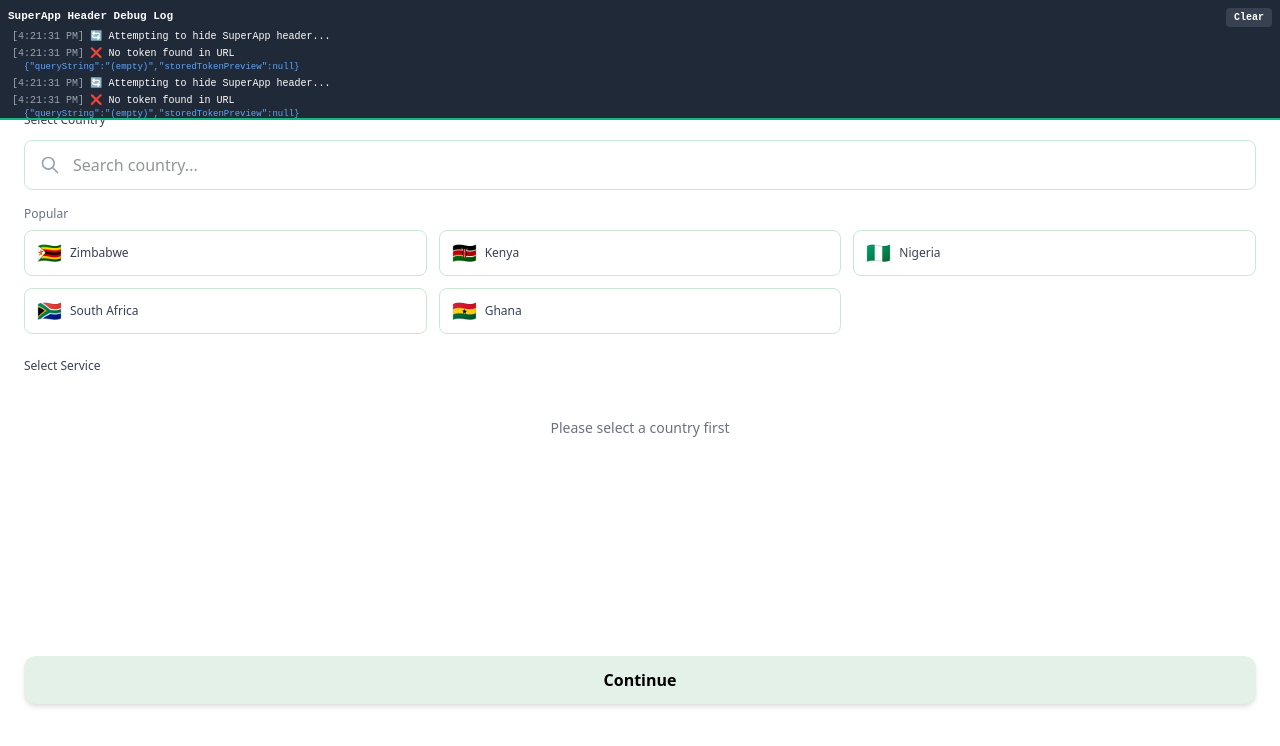
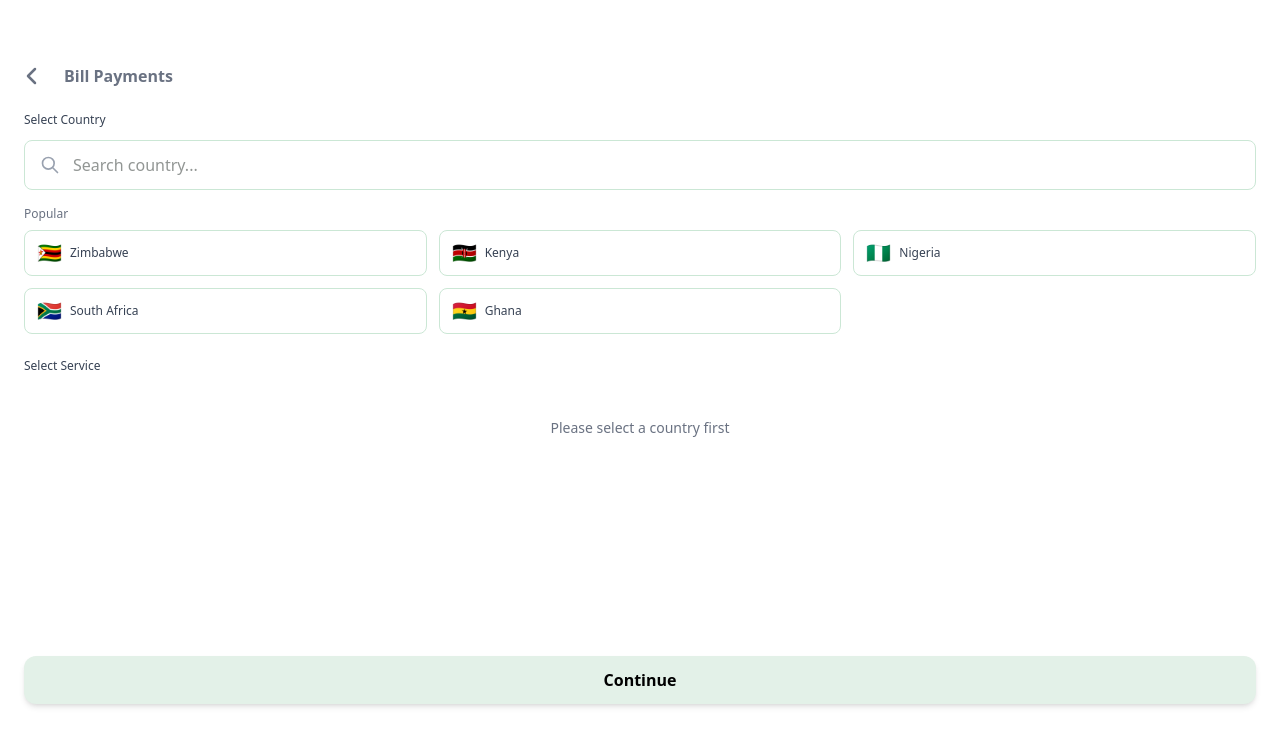
Before and after one commit to khomabhena/h5-bill-payments, a React (Vite) app: page / in a window 1280 px wide. Shown: the top 746 px of the page. Built offline with nearby package versions, Linux system fonts and the light colour scheme.

Commit message:
Remove in-app debug logging overlay for production

```diff
--- a/src/App.jsx
+++ b/src/App.jsx
@@ -1,4 +1,4 @@
-import React, { useEffect, useState } from 'react';
+import React, { useEffect } from 'react';
 import { BrowserRouter as Router, Routes, Route } from 'react-router-dom';
 import CountryServiceSelection from './pages/CountryServiceSelection';
 import ProviderSelection from './pages/ProviderSelection';
@@ -8,184 +8,19 @@ import Payment from './pages/Payment';
 import Confirmation from './pages/Confirmation';
 
 function App() {
-  const [headerDebugLog, setHeaderDebugLog] = useState([]);
-
-  // Expose a global logger so non-React modules (e.g. UserService) can push to the debug UI
-  useEffect(() => {
-    const logFn = (message, data = null, level = 'info') => {
-      setHeaderDebugLog(prev => [
-        ...prev,
-        {
-          time: new Date().toLocaleTimeString(),
-          msg: `${level === 'error' ? '❌' : level === 'warn' ? '⚠️' : 'ℹ️'} ${message}`,
-          data
-        }
-      ]);
-    };
-
-    try {
-      window.__superAppLog = logFn;
-    } catch (error) {
-      console.error('Failed to attach global SuperApp logger', error);
-    }
-
-    return () => {
-      if (window.__superAppLog === logFn) {
-        delete window.__superAppLog;
-      }
-    };
-  }, []);
-
   // Hide SuperApp header for the entire app (user will use their own navigation)
   // Using the same approach as the airtime app: hasTitleBar: false
   useEffect(() => {
-    setHeaderDebugLog(prev => [...prev, { time: new Date().toLocaleTimeString(), msg: '🔄 Attempting to hide SuperApp header...' }]);
-
-    // Add a small delay to ensure SDK is loaded
     const timer = setTimeout(() => {
-      const setHeaderRequest = {
-        hasTitleBar: false
-      };
-
       if (window.payment && typeof window.payment.setHeader === 'function') {
-        setHeaderDebugLog(prev => [...prev, { time: new Date().toLocaleTimeString(), msg: '✅ window.payment.setHeader is available' }]);
-        setHeaderDebugLog(prev => [...prev, { time: new Date().toLocaleTimeString(), msg: '📋 Request payload', data: setHeaderRequest }]);
-
-        window.payment
-          .setHeader(setHeaderRequest)
-          .then(res => {
-            setHeaderDebugLog(prev => [...prev, { time: new Date().toLocaleTimeString(), msg: '✅ Header hidden successfully', data: res }]);
-            console.log('✅ Header hidden successfully', res);
-          })
-          .catch(error => {
-            // Detailed error logging
-            const errorDetails = {
-              message: error?.message || error?.msg || 'Unknown error',
-              code: error?.code || 'NO_CODE',
-              name: error?.name || 'Error',
-              fullError: JSON.stringify(error),
-              errorType: error?.constructor?.name || 'Unknown',
-              isPermissionError: error?.message?.toLowerCase()?.includes('permission') ||
-                                 error?.message?.toLowerCase()?.includes('denied')
-            };
-            setHeaderDebugLog(prev => [...prev, { time: new Date().toLocaleTimeString(), msg: '❌ PERMISSION DENIED or Error', data: errorDetails }]);
-            console.error('❌ Failed to hide header', error);
-
-            // Try alternative: just check if it's a permission issue
-            if (errorDetails.isPermissionError) {
-              setHeaderDebugLog(prev => [...prev, {
-                time: new Date().toLocaleTimeString(),
-                msg: '⚠️ This may be a SuperApp configuration issue. The mini app may not have permission to hide the header.'
-              }]);
-            }
-          });
-      } else {
-        setHeaderDebugLog(prev => [...prev, { time: new Date().toLocaleTimeString(), msg: '⚠️ window.payment.setHeader not available - SuperApp SDK may not be loaded' }]);
-        console.warn('⚠️ window.payment.setHeader not available - SuperApp SDK may not be loaded');
+        window.payment.setHeader({ hasTitleBar: false });
       }
     }, 100);
 
     return () => clearTimeout(timer);
   }, []);
 
-  // Debug log for SuperApp token presence (mirrors airtime app behaviour)
-  useEffect(() => {
-    const urlToken = new URLSearchParams(window.location.search).get('token');
-
-    if (urlToken) {
-      const preview = urlToken.length > 8 ? `${urlToken.substring(0, 4)}...${urlToken.substring(urlToken.length - 4)}` : urlToken;
-
-      try {
-        sessionStorage.setItem('superapp_token', urlToken);
-      } catch (storageError) {
-        console.warn('⚠️ Unable to persist SuperApp token to sessionStorage', storageError);
-      }
-
-      setHeaderDebugLog(prev => [
-        ...prev,
-        {
-          time: new Date().toLocaleTimeString(),
-          msg: '✅ URL token detected',
-          data: {
-            tokenPreview: preview,
-            tokenValue: urlToken,
-            length: urlToken.length,
-            fullUrl: window.location.href
-          }
-        }
-      ]);
-    } else {
-      let storedToken = null;
-      try {
-        storedToken = sessionStorage.getItem('superapp_token');
-      } catch (storageError) {
-        console.warn('⚠️ Unable to read SuperApp token from sessionStorage', storageError);
-      }
-
-      setHeaderDebugLog(prev => [
-        ...prev,
-        {
-          time: new Date().toLocaleTimeString(),
-          msg: storedToken ? 'ℹ️ Using stored SuperApp token (URL empty)' : '❌ No token found in URL',
-          data: {
-            queryString: window.location.search || '(empty)',
-            storedTokenPreview: storedToken ? `${storedToken.substring(0, 4)}...${storedToken.substring(storedToken.length - 4)}` : null
-          }
-        }
-      ]);
-    }
-  }, []);
-
   return (
-    <>
-      {/* Debug Log Overlay */}
-      {headerDebugLog.length > 0 && (
-        <div style={{
-          position: 'fixed',
-          top: 0,
-          left: 0,
-          right: 0,
-          backgroundColor: '#1f2937',
-          color: 'white',
-          padding: '8px',
-          fontSize: '10px',
-          fontFamily: 'monospace',
-          zIndex: 9999,
-          maxHeight: '120px',
-          overflowY: 'auto',
-          borderBottom: '2px solid #10b981'
-        }}>
-          <div style={{ fontWeight: 'bold', marginBottom: '4px', fontSize: '11px' }}>
-            SuperApp Header Debug Log
-            <button
-              onClick={() => setHeaderDebugLog([])}
-              style={{
-                float: 'right',
-                background: '#374151',
-                border: 'none',
-                color: 'white',
-                padding: '2px 8px',
-                borderRadius: '4px',
-                fontSize: '10px',
-                cursor: 'pointer'
-              }}
-            >
-              Clear
-            </button>
-          </div>
-          {headerDebugLog.map((log, idx) => (
-            <div key={idx} style={{ marginBottom: '2px', paddingLeft: '4px' }}>
-              <span style={{ color: '#9ca3af' }}>[{log.time}]</span> {log.msg}
-              {log.data && (
-                <div style={{ marginLeft: '12px', color: '#60a5fa', fontSize: '9px' }}>
-                  {JSON.stringify(log.data)}
-                </div>
-              )}
-            </div>
-          ))}
-        </div>
-      )}
-
     <Router>
       <Routes>
         <Route path="/" element={<CountryServiceSelection />} />
@@ -196,7 +31,6 @@ function App() {
         <Route path="/confirmation" element={<Confirmation />} />
       </Routes>
     </Router>
-    </>
   );
 }
 
```
Lines whose indentation alone changed are shown as unchanged.
